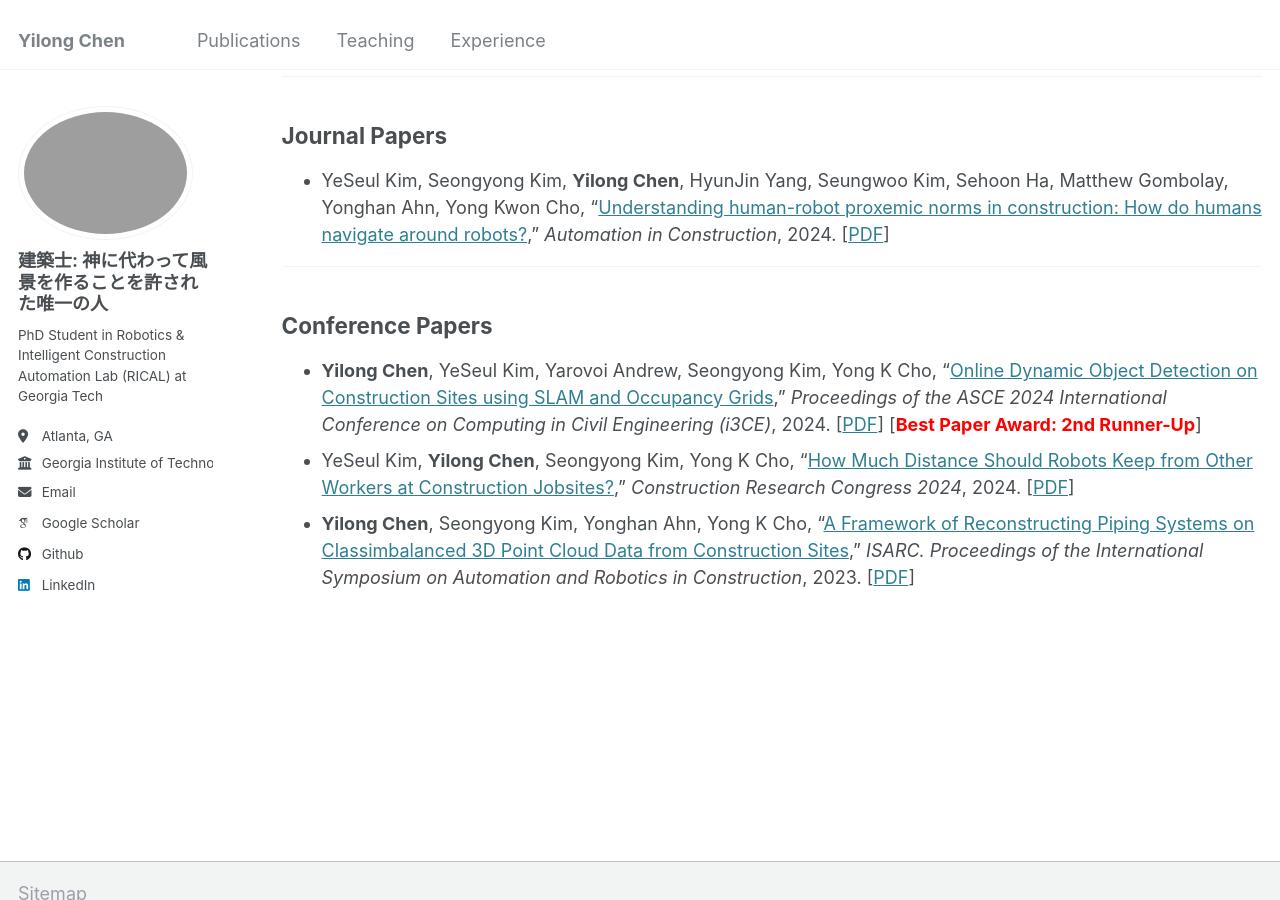
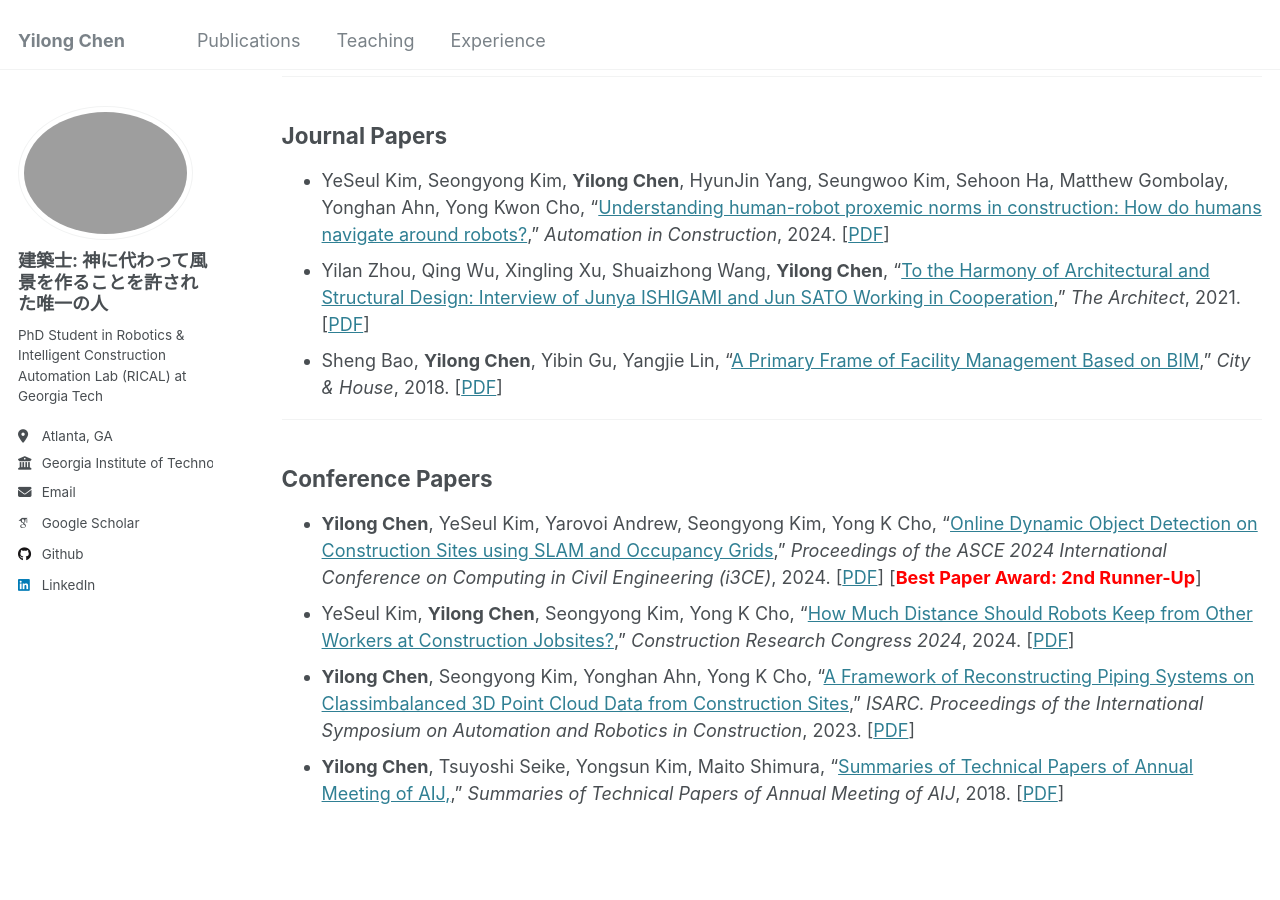
Before and after one commit to chenyilong0520/chenyilong0520.github.io, a Jekyll site: the page built from _pages/publications.md, in a window 1280 px wide and 900 px high, scrolled down 553 px. Built offline with Jekyll 4.4.1, drawn with Linux system fonts in a browser that asks for light colours; some web fonts are replaced.

Commit message:
add paper and thesis

```diff
--- a/_pages/publications.md
+++ b/_pages/publications.md
@@ -18,6 +18,8 @@ author_profile: true
 ## Journal Papers
 
 - YeSeul Kim, Seongyong Kim, **Yilong Chen**, HyunJin Yang, Seungwoo Kim, Sehoon Ha, Matthew Gombolay, Yonghan Ahn, Yong Kwon Cho, "[Understanding human-robot proxemic norms in construction: How do humans navigate around robots?](https://www.sciencedirect.com/science/article/abs/pii/S0926580524001912)," *Automation in Construction*, 2024. [[PDF](local_file)]
+- Yilan Zhou, Qing Wu, Xingling Xu, Shuaizhong Wang, **Yilong Chen**, "[To the Harmony of Architectural and Structural Design: Interview of Junya ISHIGAMI and Jun SATO Working in Cooperation](https://qikan.cqvip.com/Qikan/Article/Detail?id=7105149436&from=Qikan_Search_Index)," *The Architect*, 2021. [[PDF](local_file)]
+- Sheng Bao, **Yilong Chen**, Yibin Gu, Yangjie Lin, "[A Primary Frame of Facility Management Based on BIM](https://d.wanfangdata.com.cn/periodical/cszz201801027)," *City & House*, 2018. [[PDF](local_file)]
 
 ------
 
@@ -26,3 +28,4 @@ author_profile: true
 - **Yilong Chen**, YeSeul Kim, Yarovoi Andrew, Seongyong Kim, Yong K Cho, "[Online Dynamic Object Detection on Construction Sites using SLAM and Occupancy Grids](link)," *Proceedings of the ASCE 2024 International Conference on Computing in Civil Engineering (i3CE)*, 2024. [[PDF](local_file)] [**<font color='Red'>Best Paper Award: 2nd Runner-Up</font>**]
 - YeSeul Kim, **Yilong Chen**, Seongyong Kim, Yong K Cho, "[How Much Distance Should Robots Keep from Other Workers at Construction Jobsites?](https://ascelibrary.org/doi/abs/10.1061/9780784485262.091)," *Construction Research Congress 2024*, 2024. [[PDF](local_file)]
 - **Yilong Chen**, Seongyong Kim, Yonghan Ahn, Yong K Cho, "[A Framework of Reconstructing Piping Systems on Classimbalanced 3D Point Cloud Data from Construction Sites](https://www.proquest.com/docview/2841146071?pq-origsite=gscholar&fromopenview=true&sourcetype=Conference%20Papers%20&%20Proceedings)," *ISARC. Proceedings of the International Symposium on Automation and Robotics in Construction*, 2023. [[PDF](local_file)]
+- **Yilong Chen**, Tsuyoshi Seike, Yongsun Kim, Maito Shimura, "[Summaries of Technical Papers of Annual Meeting of AIJ,](https://www.aij.or.jp/paper/detail.html?productId=621455)," *Summaries of Technical Papers of Annual Meeting of AIJ*, 2018. [[PDF](local_file)]
```
Also changed, not shown: _pages/experience.md (+3 -1 lines).
